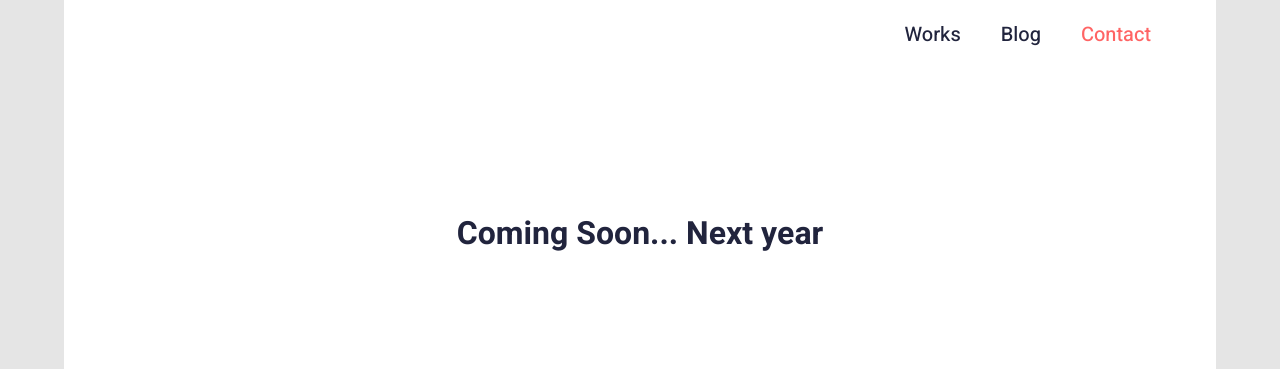
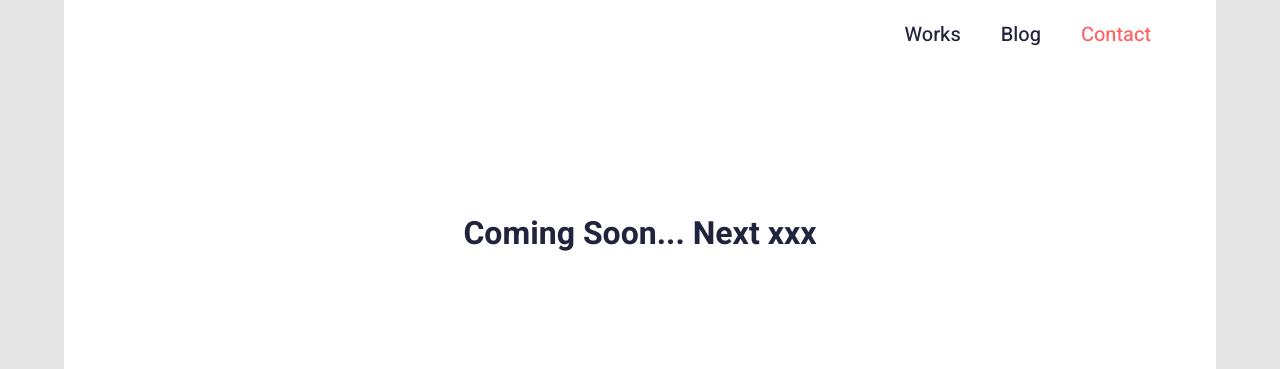
Before and after one commit to PrinceM13/css_from_figma, a plain HTML site: page contact.html in a window 1280 px wide. Shown: the top 369 px of the page. Drawn offline with Linux system fonts and the light colour scheme.

Commit message:
PP: change year in contact file

```diff
--- a/contact.html
+++ b/contact.html
@@ -29,7 +29,7 @@
     </header>
 
     <div>
-        <h1 class="contact">Coming Soon... Next year</h1>
+        <h1 class="contact">Coming Soon... Next xxx</h1>
     </div>
 
     <footer>
```
